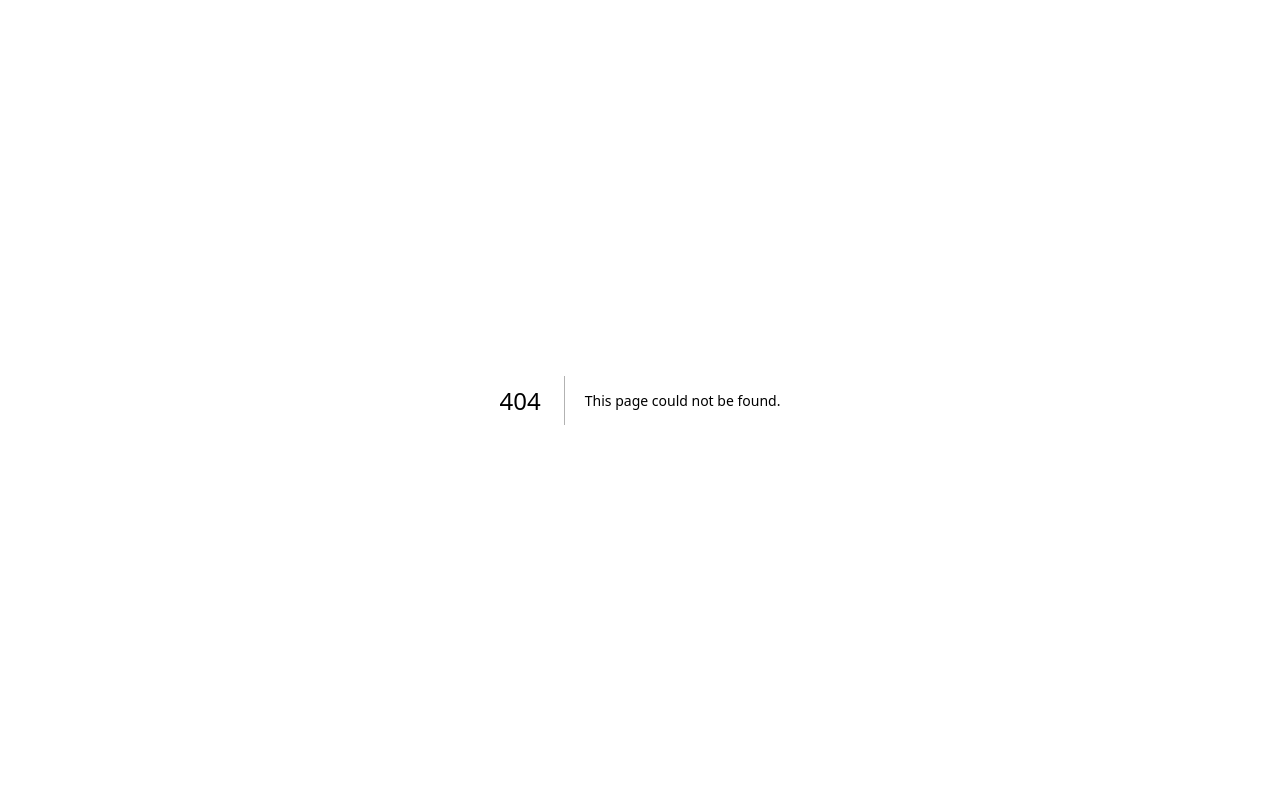
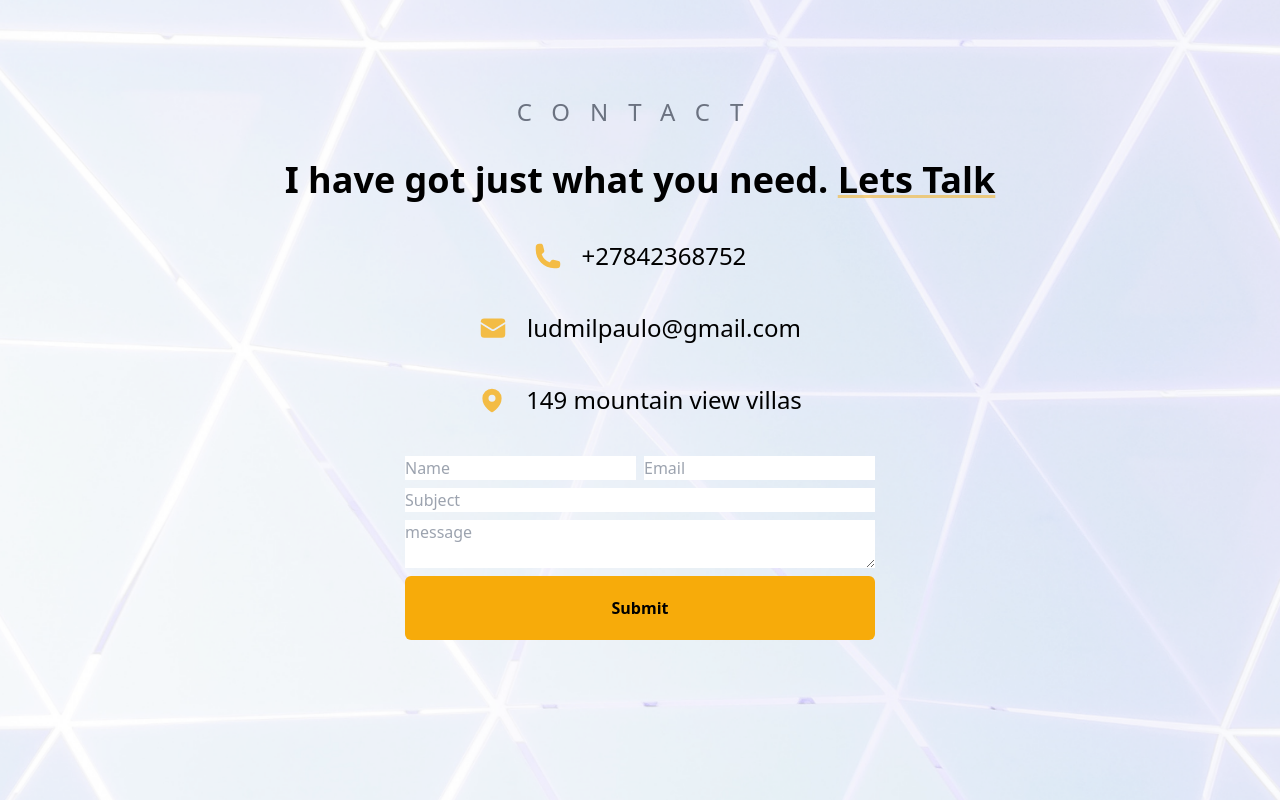
Before and after one commit to ludmilpaulo/food_deliver, a Next.js app: page /ContactMe in a window 1280 px wide. Before the commit this address had no page. Built offline with nearby package versions, Linux system fonts and the light colour scheme.

Commit message:
social links

```diff
--- /dev/null
+++ b/components/Header.tsx
@@ -0,0 +1,62 @@
+import { motion } from "framer-motion";
+import React from "react";
+import { SocialIcon } from "react-social-icons";
+
+type Props = {};
+
+const Header = (props: Props) => {
+  return (
+    <header className="bg-black sticky top-0 p-3 flex items-start  justify-between max-w-full mx-auto z-20 xl:items-center">
+      <motion.div
+        initial={{
+          x: -500,
+          opacity: 0,
+          scale: 0.5,
+        }}
+        animate={{
+          x: 0,
+          opacity: 1,
+          scale: 1,
+        }}
+        transition={{
+          duration: 2,
+        }}
+        className="flex flex-row items-center"
+      >
+        <SocialIcon url="https://www.facebook.com/sdkudyaa/" fgColor="gray" bgColor="transparent" />
+        <SocialIcon url="" fgColor="gray" bgColor="transparent" />
+        <SocialIcon url="" fgColor="gray" bgColor="transparent" />
+      </motion.div>
+
+      <motion.div
+        initial={{
+          x: 500,
+          opacity: 0,
+          scale: 0.5,
+        }}
+        animate={{
+          x: 0,
+          opacity: 1,
+          scale: 1,
+        }}
+        transition={{
+          duration: 2,
+        }}
+        className="flex flex-row items-center text-gray-300 cursor-pointer"
+      >
+        <SocialIcon
+          className="cursor-pointer"
+          network="email"
+          fgColor="gray"
+          bgColor="transparent"
+        />
+        <p className="uppercase md:inline-flex text-sm text-gray-400">
+          {" "}
+          Entrar em contato
+        </p>
+      </motion.div>
+    </header>
+  );
+};
+
+export default Header;
--- a/package.json
+++ b/package.json
@@ -9,6 +9,7 @@
     "lint": "next lint"
   },
   "dependencies": {
+    "@heroicons/react": "^2.0.16",
     "@next/font": "13.1.6",
     "@react-google-maps/api": "^2.18.1",
     "@reduxjs/toolkit": "^1.9.3",
@@ -28,11 +29,14 @@
     "react": "18.2.0",
     "react-dom": "18.2.0",
     "react-google-maps": "^9.4.5",
+    "react-hook-form": "^7.43.5",
     "react-icons": "^4.7.1",
     "react-redux": "^8.0.5",
+    "react-social-icons": "^5.15.0",
     "redux-persist": "^6.0.0",
     "redux-thunk": "^2.4.2",
-    "typescript": "4.9.5"
+    "typescript": "4.9.5",
+    "v": "^0.3.0"
   },
   "devDependencies": {
     "@types/google.maps": "^3.52.0",
--- /dev/null
+++ b/pages/ContactMe.tsx
@@ -0,0 +1,93 @@
+import React from "react";
+import { EnvelopeIcon, MapPinIcon, PhoneIcon } from "@heroicons/react/24/solid";
+import { useForm, SubmitHandler } from "react-hook-form";
+
+type Inputs = {
+  name: string;
+  email: string;
+  subject: string;
+  message: string;
+};
+
+type Props = {};
+
+function ContactMe({}: Props) {
+  const {
+    register,
+    handleSubmit,
+    watch,
+    formState: { errors },
+  } = useForm<Inputs>();
+  const onSubmit: SubmitHandler<Inputs> = (formData) => console.log(formData);
+  return (
+    <div className="bg-bg_image bg-cover bg-center bg-no-repeat h-screen flex relative flex-col text-center md:text-left md:flex-row max-w-7xl px-10 justify-evenly mx-aouto items-center">
+      <h3 className="absolute top-24 uppercase tracking-[20px] text-gray-500 text-2xl">
+        Contact
+      </h3>
+      <div className="flex flex-col space-y-10">
+        <h4 className="text-4xl font-semibold text-center">
+          I have got just what you need.{" "}
+          <span className="decoration-[#F7AB0A]/50 underline">Lets Talk</span>
+        </h4>
+
+        <div className="space-y-10">
+          <div className="flex items-center space-x-5 justify-center">
+            <PhoneIcon className="text-[#f7ab0a] h-7 w-7 animate-pulse" />
+            <p className="text-2xl">+27842368752</p>
+          </div>
+
+          <div className="flex items-center space-x-5 justify-center">
+            <EnvelopeIcon className="text-[#f7ab0a] h-7 w-7 animate-pulse" />
+            <p className="text-2xl">ludmilpaulo@gmail.com</p>
+          </div>
+
+          <div className="flex items-center space-x-5 justify-center">
+            <MapPinIcon className="text-[#f7ab0a] h-7 w-7 animate-pulse" />
+            <p className="text-2xl">149 mountain view villas </p>
+          </div>
+        </div>
+
+        <form
+          onSubmit={handleSubmit(onSubmit)}
+          className="flex flex-col space-y-2 w-fit mx-auto"
+        >
+          <div className="flex space-x-2">
+            <input
+              {...register("name")}
+              placeholder="Name"
+              className="contactInput"
+              type="text"
+            />
+            <input
+              {...register("email")}
+              placeholder="Email"
+              className="contactInput"
+              type="email"
+            />
+          </div>
+          <input
+            {...register("subject")}
+            placeholder="Subject"
+            className="contactInput"
+            type="text"
+          />
+
+          <textarea
+            {...register("message")}
+            placeholder="message"
+            className="contactInput"
+          />
+          <button
+            type="submit"
+            className="bg-[#F7AB0a] py-5 px-10 rounded-md text-black font-bold"
+          >
+            {" "}
+            Submit
+          </button>
+        </form>
+      </div>
+    </div>
+  );
+}
+
+export default ContactMe;
--- a/pages/HomeScreen.tsx
+++ b/pages/HomeScreen.tsx
@@ -28,6 +28,7 @@ import { selectTotalItems, selectTotalPrice } from "@/redux/slices/basketSlice";
 import Navbar from "@/components/Navbar";
 
 import { useMemo } from "react";
+import Header from "@/components/Header";
 
 export type Restaurant = {
   restaurantData: any;
@@ -92,6 +93,7 @@ export default function HomeScreen({ restaurantData }: Restaurant) {
 
   return (
     <>
+    <Header />
       <div className="bg-bg_image bg-cover bg-center bg-no-repeat h-screen md:h-screen">
         <Navbar total={totalPrice} count={getAllItems.length} />
         <Hero />
--- /dev/null
+++ b/pages/api/_middleware.tsx
@@ -0,0 +1,10 @@
+export async function middleware(req){
+    const token = await getToken({ req });
+
+    const {pathname } = req.nextUrl
+
+    if(pathname.includes('/api/auth') || token) {
+        return NextRespone.next()
+    }
+
+}
--- a/pages/index.tsx
+++ b/pages/index.tsx
@@ -13,13 +13,17 @@ export default function Home() {
   const router = useRouter();
   const user = useSelector(selectUser);
 
+  if (user == null) {
+    router.push("/JoinScreen");
+  }
+   else {
+    router.push("/HomeScreen");
+  }
+
   useEffect(() => {
-    console.log("user==>>", user);
-    if (user == null) {
-      router.push("/JoinScreen");
-    } else {
-      router.push("/HomeScreen");
-    }
+
+
   }, []);
-  return <></>;
+  return <>
+  </>;
 }
```
Also changed, not shown: 1 other file (tests, documents, lock files or other folders).
